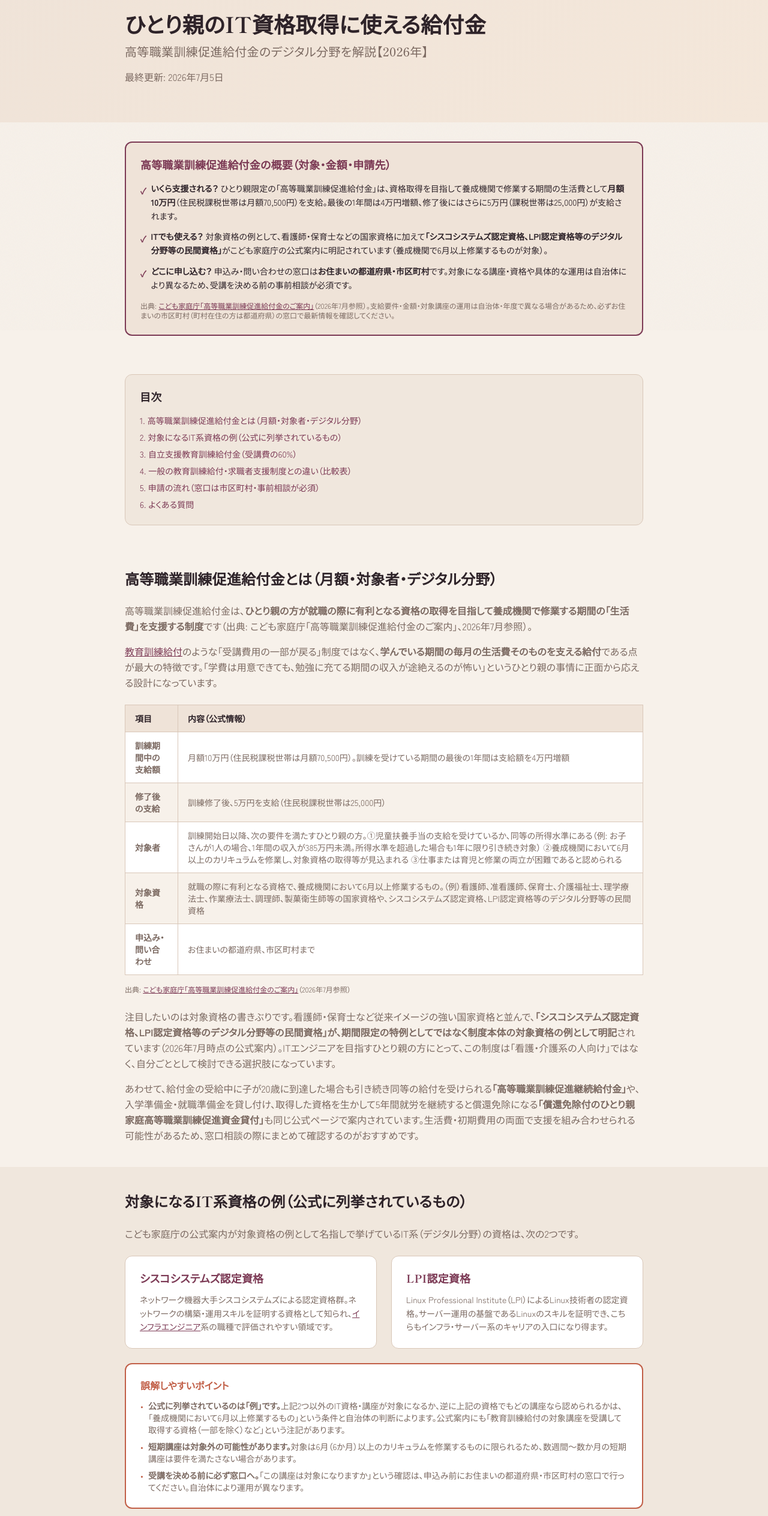
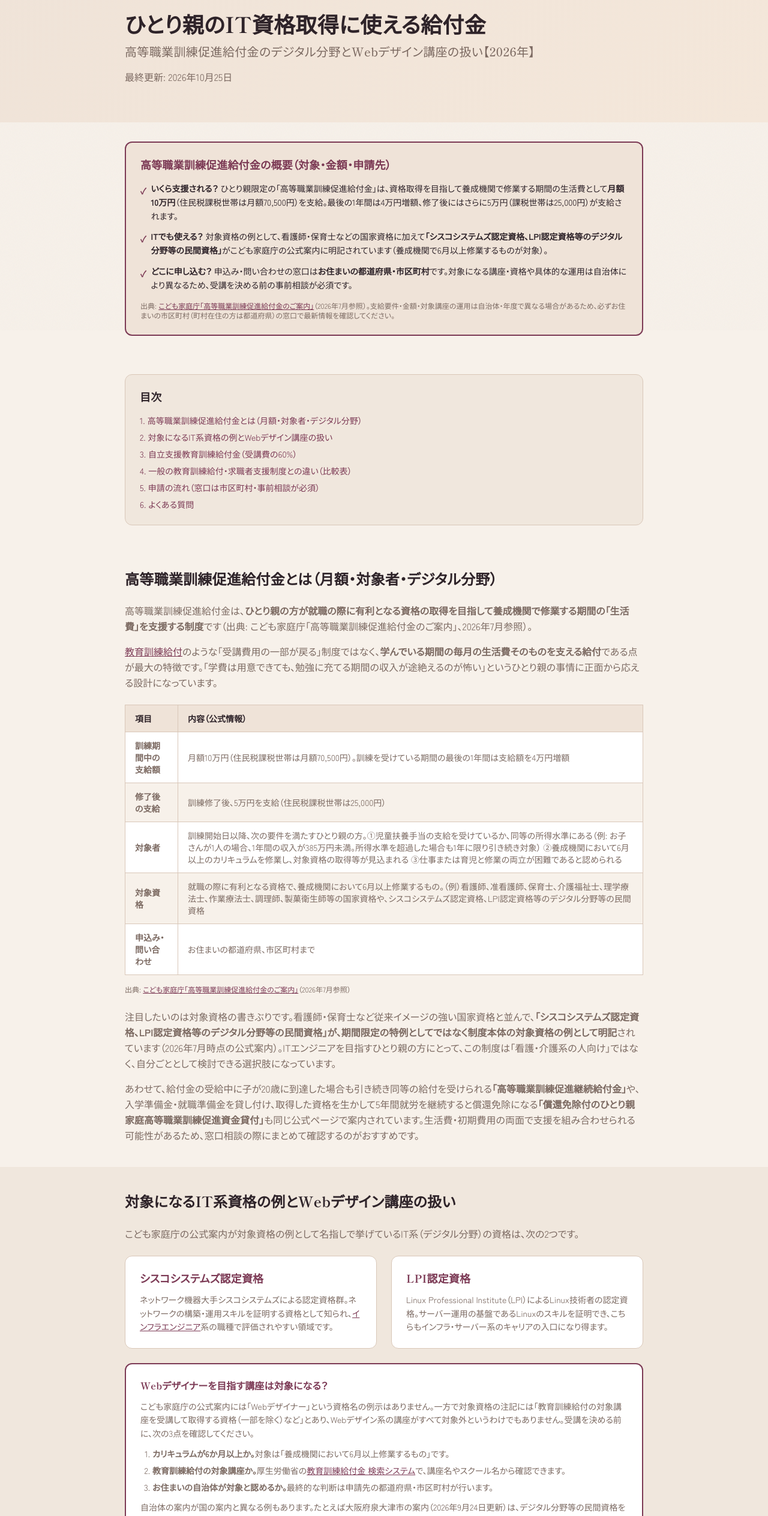
Before and after one commit to webmaster0818/women-engineer-navi, a Next.js app: page /articles/hitorioya-it-training in a window 1280 px wide. Shown: the part 249-2777 px from the top of the page at 60% size. Built offline with nearby package versions, Linux system fonts and the light colour scheme.

Commit message:
hitorioya-it-training: Webデザイン講座の扱い(公式10/25確認)・FAQ追加・title

```diff
--- a/app/articles/hitorioya-it-training/page.tsx
+++ b/app/articles/hitorioya-it-training/page.tsx
@@ -2,12 +2,12 @@ import type { Metadata } from "next";
 import Breadcrumb from "../../components/Breadcrumb";
 
 export const metadata: Metadata = {
-  title: "ひとり親のIT資格取得に使える給付金｜高等職業訓練促進給付金のデジタル分野を解説【2026年】",
+  title: "ひとり親のIT資格取得に使える給付金｜高等職業訓練促進給付金のデジタル分野とWebデザイン講座の扱い【2026年】",
   description:
     "シングルマザー・シングルファザーがIT資格取得で使える給付制度を、こども家庭庁の公式情報をもとに解説。高等職業訓練促進給付金（月額10万円）、自立支援教育訓練給付金（受講費の60%）の支給内容・対象者・申請窓口をまとめました。",
   alternates: { canonical: "/articles/hitorioya-it-training/" },
   openGraph: { images: ["/og-default.png"],
-    title: "ひとり親のIT資格取得に使える給付金｜高等職業訓練促進給付金のデジタル分野を解説【2026年】",
+    title: "ひとり親のIT資格取得に使える給付金｜高等職業訓練促進給付金のデジタル分野とWebデザイン講座の扱い【2026年】",
     description:
       "ひとり親がIT資格取得で使える給付制度をこども家庭庁の公式情報をもとに解説。高等職業訓練促進給付金（月額10万円・シスコ/LPI等デジタル分野も対象例）、自立支援教育訓練給付金、申請窓口、他制度との違いまで。",
     url: "https://women-engineer.com/articles/hitorioya-it-training/",
@@ -20,9 +20,9 @@ export const metadata: Metadata = {
 const structuredData = {
   "@context": "https://schema.org",
   "@type": "Article",
-  headline: "ひとり親のIT資格取得に使える給付金｜高等職業訓練促進給付金のデジタル分野を解説【2026年】",
+  headline: "ひとり親のIT資格取得に使える給付金｜高等職業訓練促進給付金のデジタル分野とWebデザイン講座の扱い【2026年】",
   datePublished: "2026-07-05",
-  dateModified: "2026-07-05",
+  dateModified: "2026-10-25",
   author: {
     "@type": "Organization",
     name: "CareeHUB for woman",
@@ -51,6 +51,14 @@ const faqData = {
       acceptedAnswer: {
         "@type": "Answer",
         text: "使える可能性があります。こども家庭庁の公式案内では、対象資格の例として看護師・保育士などの国家資格に加えて「シスコシステムズ認定資格、LPI認定資格等のデジタル分野等の民間資格」が明記されています。ただし対象は「就職の際に有利となる資格で、養成機関において6月以上修業するもの」という条件があり、個別の講座・資格が対象になるかは自治体の判断によります。受講を検討する段階で、必ずお住まいの都道府県・市区町村の窓口に事前相談してください（出典: こども家庭庁「高等職業訓練促進給付金のご案内」、2026年7月参照）。",
+      },
+    },
+    {
+      "@type": "Question",
+      name: "Webデザイナーを目指す講座でも高等職業訓練促進給付金は使えますか？",
+      acceptedAnswer: {
+        "@type": "Answer",
+        text: "講座によります。こども家庭庁の公式案内には「Webデザイナー」という資格名の例示はありません。対象資格は「就職の際に有利となる資格で、養成機関において6月以上修業するもの」で、注記に「教育訓練給付の対象講座を受講して取得する資格（一部を除く）など」とあります。そのため、①カリキュラムが6か月以上か、②厚生労働省の教育訓練給付の対象講座か、③お住まいの自治体が対象と認めるか、の3点を受講前に確認してください。自治体の案内が国の案内と異なる例もあります（出典: こども家庭庁「高等職業訓練促進給付金のご案内」、2026年10月25日確認）。",
       },
     },
     {
@@ -123,10 +131,10 @@ export default function ArticlePage() {
             <h1 className="mt-4 text-3xl font-bold leading-tight md:text-4xl">
               ひとり親のIT資格取得に使える給付金
               <span className="block text-lg font-medium text-text-light mt-2 md:text-xl">
-                高等職業訓練促進給付金のデジタル分野を解説【2026年】
+                高等職業訓練促進給付金のデジタル分野とWebデザイン講座の扱い【2026年】
               </span>
             </h1>
-            <p className="mt-4 text-text-light">最終更新: 2026年7月5日</p>
+            <p className="mt-4 text-text-light">最終更新: 2026年10月25日</p>
           </div>
         </div>
       </section>
@@ -164,7 +172,7 @@ export default function ArticlePage() {
             <h2 className="text-lg font-bold mb-4">目次</h2>
             <ol className="space-y-2 text-sm">
               <li><a href="#sec1" className="hover:underline" style={{ color: "#7c3a55" }}>1. 高等職業訓練促進給付金とは（月額・対象者・デジタル分野）</a></li>
-              <li><a href="#sec2" className="hover:underline" style={{ color: "#7c3a55" }}>2. 対象になるIT系資格の例（公式に列挙されているもの）</a></li>
+              <li><a href="#sec2" className="hover:underline" style={{ color: "#7c3a55" }}>2. 対象になるIT系資格の例とWebデザイン講座の扱い</a></li>
               <li><a href="#sec3" className="hover:underline" style={{ color: "#7c3a55" }}>3. 自立支援教育訓練給付金（受講費の60%）</a></li>
               <li><a href="#sec4" className="hover:underline" style={{ color: "#7c3a55" }}>4. 一般の教育訓練給付・求職者支援制度との違い（比較表）</a></li>
               <li><a href="#sec5" className="hover:underline" style={{ color: "#7c3a55" }}>5. 申請の流れ（窓口は市区町村・事前相談が必須）</a></li>
@@ -235,7 +243,7 @@ export default function ArticlePage() {
       {/* sec2 対象IT系資格の例 */}
       <section id="sec2" className="py-10" style={{ backgroundColor: "#f0e7dd" }}>
         <div className="mx-auto max-w-4xl px-4">
-          <h2 className="text-2xl font-bold mb-6">対象になるIT系資格の例（公式に列挙されているもの）</h2>
+          <h2 className="text-2xl font-bold mb-6">対象になるIT系資格の例とWebデザイン講座の扱い</h2>
           <div className="space-y-4 text-text-light leading-relaxed mb-6">
             <p>
               こども家庭庁の公式案内が対象資格の例として名指しで挙げているIT系（デジタル分野）の資格は、次の2つです。
@@ -250,6 +258,23 @@ export default function ArticlePage() {
               <h3 className="text-lg font-bold mb-3" style={{ color: "#7c3a55" }}>LPI認定資格</h3>
               <p className="text-sm text-text-light leading-relaxed">Linux Professional Institute（LPI）によるLinux技術者の認定資格。サーバー運用の基盤であるLinuxのスキルを証明でき、こちらもインフラ・サーバー系のキャリアの入口になり得ます。</p>
             </div>
+          </div>
+          <div className="rounded-xl p-6 mt-6 bg-white" style={{ border: "2px solid #7c3a55" }}>
+            <h3 className="text-base font-bold mb-3" style={{ color: "#7c3a55" }}>Webデザイナーを目指す講座は対象になる？</h3>
+            <p className="text-sm text-text-light leading-relaxed mb-3">
+              こども家庭庁の公式案内には「Webデザイナー」という資格名の例示はありません。一方で対象資格の注記には「教育訓練給付の対象講座を受講して取得する資格（一部を除く）など」とあり、Webデザイン系の講座がすべて対象外というわけでもありません。受講を決める前に、次の3点を確認してください。
+            </p>
+            <ol className="space-y-2 text-sm text-text-light list-decimal pl-5">
+              <li><strong>カリキュラムが6か月以上か。</strong>対象は「養成機関において6月以上修業するもの」です。</li>
+              <li><strong>教育訓練給付の対象講座か。</strong>厚生労働省の<a href="https://www.kyufu.mhlw.go.jp/kensaku/" target="_blank" rel="noopener noreferrer" className="underline" style={{ color: "#7c3a55" }}>教育訓練給付金 検索システム</a>で、講座名やスクール名から確認できます。</li>
+              <li><strong>お住まいの自治体が対象と認めるか。</strong>最終的な判断は申請先の都道府県・市区町村が行います。</li>
+            </ol>
+            <p className="text-sm text-text-light leading-relaxed mt-3">
+              自治体の案内が国の案内と異なる例もあります。たとえば大阪府泉大津市の案内（2026年9月24日更新）は、デジタル分野等の民間資格を「令和3年4月1日から令和5年3月31日までに修業を開始する場合に限り」対象と記載しています。国の案内だけで判断せず、お住まいの自治体の案内と窓口で確認してください。
+            </p>
+            <p className="text-xs text-text-light mt-3">
+              出典: <a href="https://www.cfa.go.jp/policies/hitori-oya/syokugyou-kunren/" target="_blank" rel="noopener noreferrer" className="underline" style={{ color: "#7c3a55" }}>こども家庭庁「高等職業訓練促進給付金のご案内」</a>／<a href="https://www.city.izumiotsu.lg.jp/kakuka/kenko/kosodateouen/hitorioya/16340.html" target="_blank" rel="noopener noreferrer" className="underline" style={{ color: "#7c3a55" }}>泉大津市「高等職業訓練促進給付金制度」</a>（いずれも2026年10月25日確認）
+            </p>
           </div>
           <div className="rounded-xl p-6 mt-6 bg-white" style={{ border: "2px solid #c15f47" }}>
             <h3 className="text-base font-bold mb-3" style={{ color: "#c15f47" }}>誤解しやすいポイント</h3>
```
Also changed, not shown: 1 other file (tests, documents, lock files or other folders).
